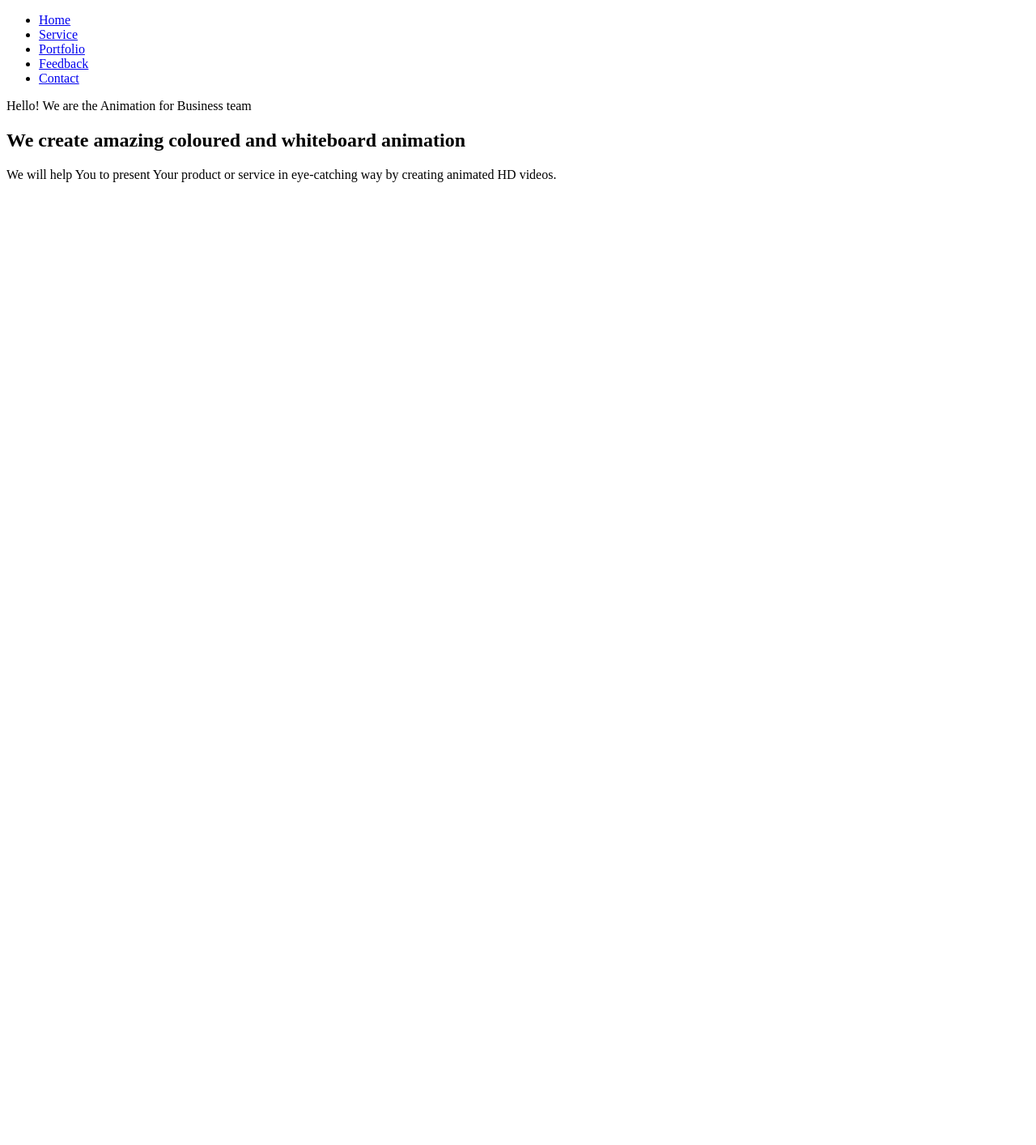
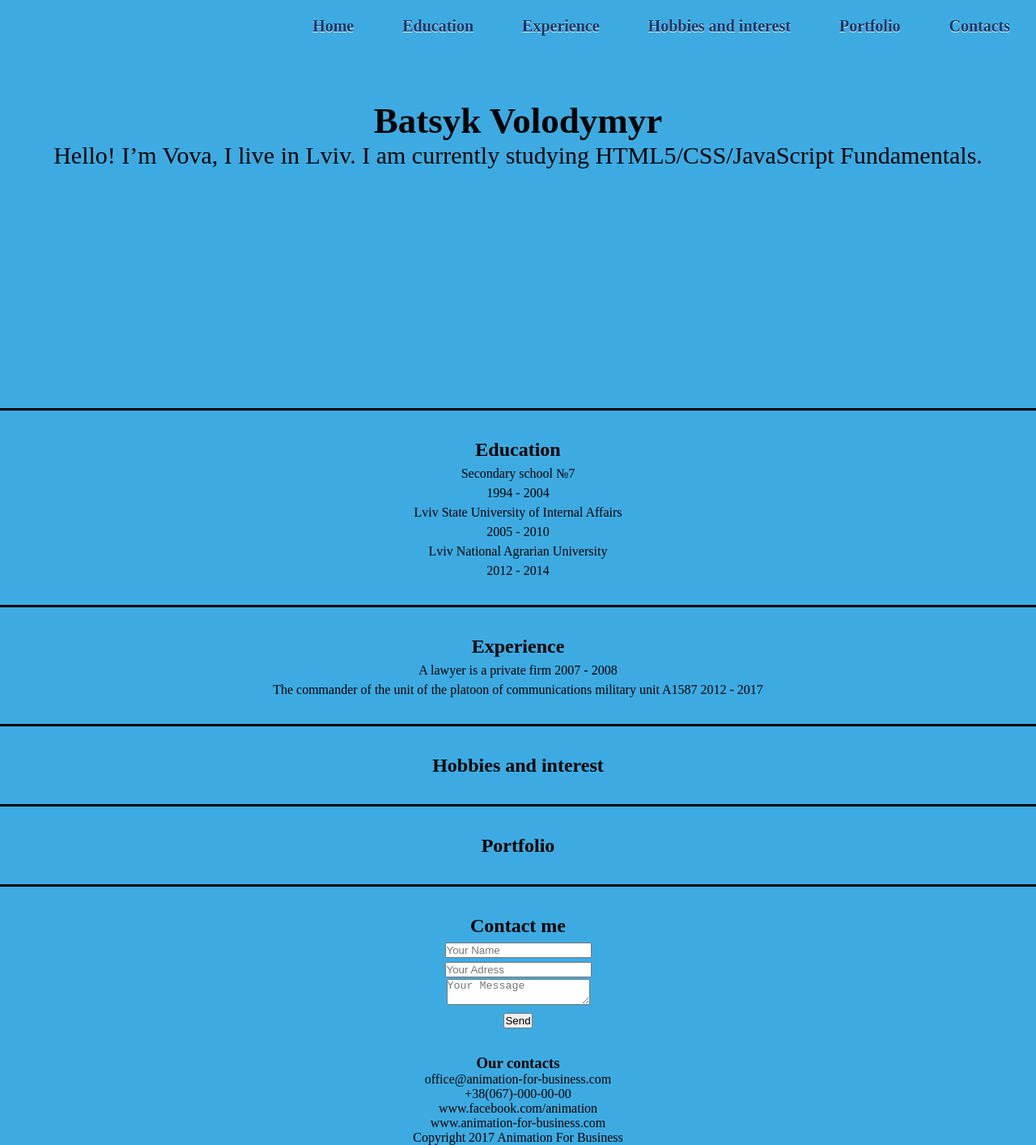
Before and after one commit to vovabatsyk/weather_cli, a plain HTML site: page index.html in a window 1280 px wide. Shown: the whole page at 81% size. Before the commit the page ends 800 px from the top, so only its background shows below. Drawn offline with Linux system fonts and the light colour scheme.

Commit message:
“Initials”

```diff
--- /dev/null
+++ b/css/index.css
@@ -0,0 +1,83 @@
+*{
+	margin: 0;
+	padding: 0;
+}
+
+html,body {
+	width: 100%;
+	height: 100%;
+}
+
+body {
+	background-color:
+     #3dabe2
+
+}
+header{
+	height:70px;
+	margin: 1px 1px 1px 1px;
+	padding: 20px 1px 1px 1px;
+}
+
+nav {
+	overflow: hidden;
+	float: right;
+}
+
+nav li {
+	float:left;
+	list-style: none;
+}
+nav li a {
+	font-size: 20px;
+	font-weight: bold;
+	text-decoration: none;
+	padding: 0 30px;
+	color: #143567;
+	text-shadow: 0 1px 0 white;
+}
+
+nav li a:hover {
+	color: #a45f93;
+}
+
+main {
+text-align: center;
+}
+
+#home {
+	font-size: 30px;
+	height:350px;
+	margin: 1px 1px 1px 1px;
+	padding: 30px;
+}
+
+#education {
+	border-top-style: solid;
+	line-height: 1.5;
+	padding: 30px;
+}
+
+#experience {
+	border-top-style: solid;
+	line-height: 1.5;
+	padding: 30px;
+}
+
+#hobbies {
+	border-top-style: solid;
+	line-height: 1.5;
+	padding: 30px;
+}
+
+#portfolio {
+	border-top-style: solid;
+	line-height: 1.5;
+	padding: 30px;
+}
+
+#contacts {
+	border-top-style: solid;
+	line-height: 1.5;
+	padding: 30px;
+}
--- a/index.html
+++ b/index.html
@@ -5,25 +5,65 @@
         <meta name="viewport" content="width=device-width, initial-scale=1.0">
         <meta http-equiv="X-UA-Compatible" content="ie=edge">
         <title>My website</title>
+        <link rel="stylesheet" href="css/index.css">
     </head>
     <body>
         <header>
             <nav>
                 <ul>
                     <li><a href="#home">Home</a></li>
-                    <li><a href="#service">Service</a></li>
+                    <li><a href="#education">Education</a></li>
+                    <li><a href="#experience">Experience</a></li>
+                    <li><a href="#hobbies">Hobbies and interest</a></li>
                     <li><a href="#portfolio">Portfolio</a></li>
-                    <li><a href="#feedback">Feedback</a></li>
-                    <li><a href="#contact">Contact</a></li>
+                    <li><a href="#contacts">Contacts</a></li>
                 </ul>
             </nav>
         </header>
         <main>
             <section id="home">
-                <p>Hello! We are the Animation for Business team</p>
-                <h1>We create amazing coloured and whiteboard animation</h1>
-                <p>We will help You to present Your product or service in eye-catching way by creating animated HD videos.</p>
+                <h1>Batsyk Volodymyr</h1>
+                <p>Hello! I’m Vova, I live in Lviv. I am currently studying HTML5/CSS/JavaScript Fundamentals.</p>
             </section>
+            <section id="education">
+                <h2>Education</h2>
+                    <p>Secondary school №7<br> 1994 - 2004<br>
+                    Lviv State University of Internal Affairs<br>2005 - 2010<br>
+                    Lviv National Agrarian University<br>2012 - 2014
+                    </p>
+            </section>
+            <section id="experience">
+                <h2>Experience</h2>
+                    <p>A lawyer is a private firm 2007 - 2008 <br> The commander of the unit of the platoon of communications   military unit A1587 2012 - 2017
+                    </p>
+            </section>
+            <section id="hobbies">
+                <h2>Hobbies and interest</h2>
+            </section>
+            <section id="portfolio">
+                <h2>Portfolio</h2>
+            </section>
+            <footer>
+        <div id="contacts">
+            <h2>Contact me</h2>
+        	<form method="POST" action="https://formspree.io/vovabatsyk@gmail.com">
+        	    <input type="text" placeholder="Your Name"><br>
+        		<input type="email" placeholder="Your Adress"><br>
+        		<textarea placeholder="Your Message"></textarea><br>
+                <input type="submit" value="Send">
+        	</form>
+        </div>
+        <div>
+            <h3>Our contacts</h3>
+            <ul>
+        		<li>office@animation-for-business.com</li>
+        		<li>+38(067)-000-00-00</li>
+        		<li>www.facebook.com/animation</li>
+        		<li>www.animation-for-business.com</li>
+    	    </ul>
+	    </div>
+	    <span>Сopyright 2017 Animation For Business</span>
+    </footer>
         </main>
     </body>
 </html>
```
Also changed, not shown: img/logo.jpg (added), 1 other file.
